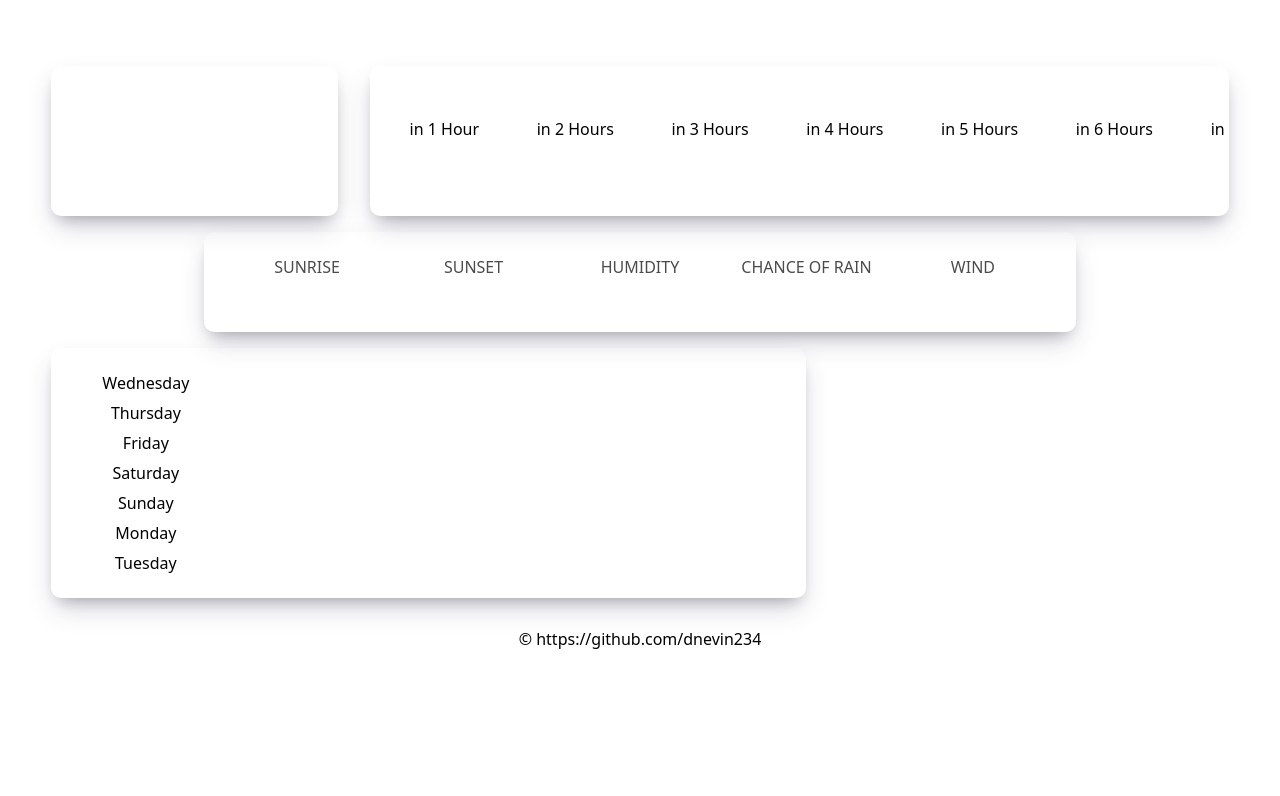
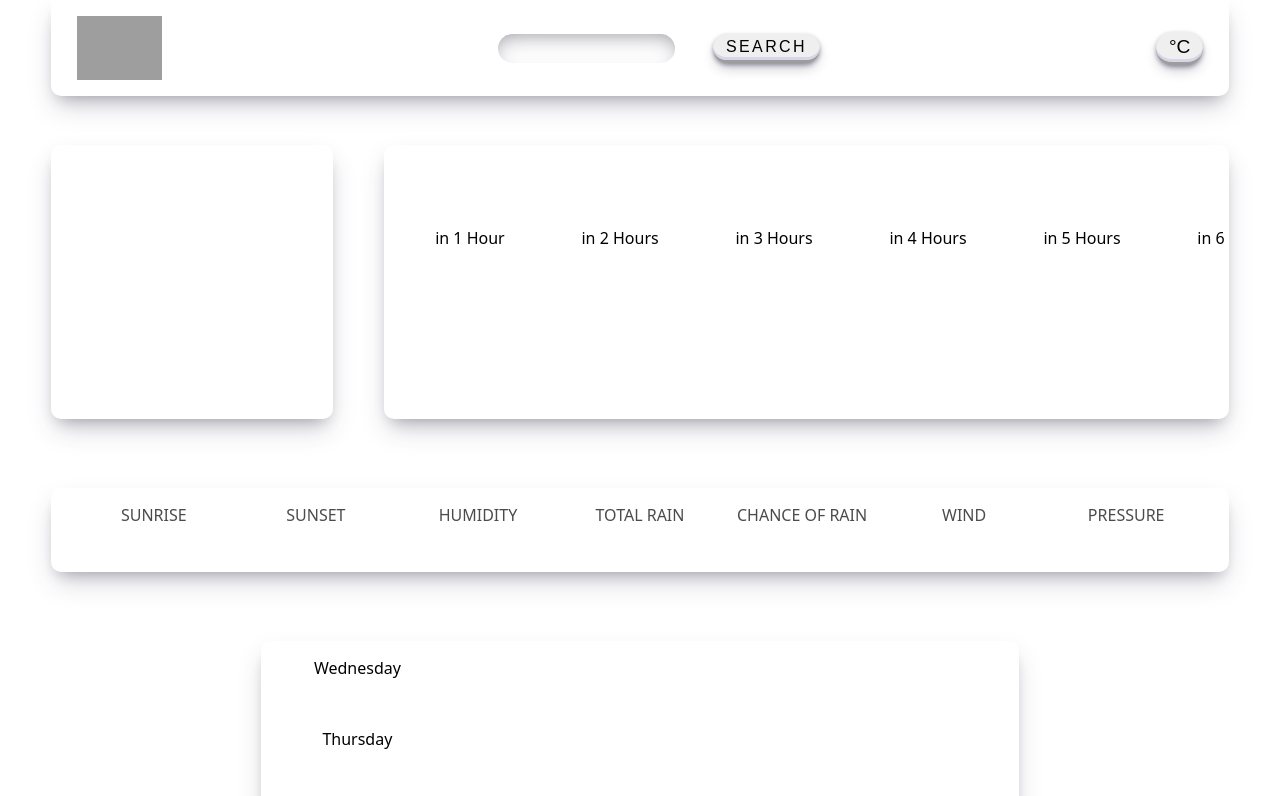
Before and after one commit to danielNevin/Odin-Weather-App, a website built with webpack: page dist/index.html in a window 1280 px wide. Shown: the top 796 px of the page. Built offline with nearby package versions, Linux system fonts and the light colour scheme; no server answers; grey boxes are pictures that could not be loaded.

Commit message:
Added Search Bar and Further Styling
- Added Search Bar so user can search for another location
- Added Celsius/Farenheit toggle (does not work)
-  Added further styling fixes

```diff
--- a/src/index.js
+++ b/src/index.js
@@ -1,4 +1,4 @@
-import { set, wrap } from "lodash";
+import { head, set, wrap } from "lodash";
 import { moment } from "moment-es6";
 import './style.css';
 
@@ -46,9 +46,7 @@ async function userLocationWeatherData(position) {
   return data;
 }
 
-async function deafultValueWeatherData() {
-  alert('This service requires location data; Loading Default Values');
-  let City = 'London';
+async function weatherDataFetch(City) {
   const response1 = await fetch('http://api.openweathermap.org/geo/1.0/direct?q=' + City + '&limit=5&appid=' + apiKey, { mode: 'cors' });
   const geoData = await response1.json();
   const response2 = await fetch('https://api.openweathermap.org/data/3.0/onecall?lat=' + geoData[0].lat + '&lon=' + geoData[0].lon + '&appid=eae1491e89f960425a0971c74103081f', { mode: 'cors' });
@@ -56,12 +54,16 @@ async function deafultValueWeatherData() {
   return data;
 }
 
-function weatherData() {
+function renderWeatherDivs() {
+  drawHeader()
   drawWeatherNow();
   drawWeatherNext24Hours();
   drawExtraInfo();
   drawWeekWeather();
   drawFooter();
+}
+
+function weatherData() {
   if (navigator.geolocation) {
     navigator.geolocation.getCurrentPosition(async(position) => {
       weatherData = await userLocationWeatherData(position);
@@ -69,12 +71,50 @@ function weatherData() {
       injectData(weatherData);
     },
     async(err) => {
-      weatherData = await deafultValueWeatherData();
+      weatherData = await weatherDataFetch('Palmerston North');
       injectData(weatherData);
     })
   } else {
     alert('Geolocation is not supported by your browser')
   }
+}
+
+function drawHeader() {
+  let container = document.getElementById('header');
+
+  let wrapper = document.createElement('div');
+  wrapper.setAttribute('id', 'headerWrapper');
+
+  let headerLogo = document.createElement('img');
+  headerLogo.src = 'https://seeklogo.com/images/O/openweather-logo-3CE20F48B5-seeklogo.com.png';
+  headerLogo.setAttribute('id', 'headerLogo');
+  wrapper.appendChild(headerLogo);
+
+  let headerInputDiv = document.createElement('div');
+  headerInputDiv.setAttribute('id', 'headerInputDiv');
+  wrapper.appendChild(headerInputDiv);
+
+  let headerInputBox = document.createElement('input');
+  headerInputBox.setAttribute('id', 'headerInputBox');
+  headerInputDiv.appendChild(headerInputBox);
+
+  let headerInputSubmit = document.createElement('button');
+  headerInputSubmit.setAttribute('id', 'headerInputSubmit');
+  headerInputSubmit.innerHTML = 'SEARCH'
+  headerInputSubmit.onclick = async function() {
+    let City = document.getElementById('headerInputBox').value;
+    document.getElementById('headerInputBox').value = '';
+    let weatherData = await weatherDataFetch(City);
+    injectData(weatherData);
+  }
+  headerInputDiv.appendChild(headerInputSubmit);
+
+  let headerUnitButton = document.createElement('button');
+  headerUnitButton.setAttribute('id', 'headerUnitButton');
+  headerUnitButton.innerHTML = '&#176;C'
+  wrapper.appendChild(headerUnitButton);
+
+  container.appendChild(wrapper);
 }
 
 function drawWeatherNow() {
@@ -170,6 +210,11 @@ function drawExtraInfo() {
   humidityDivTitle.innerHTML = 'HUMIDITY';
   wrapper.appendChild(humidityDivTitle);
 
+  let precipitationDivTitle = document.createElement('div');
+  precipitationDivTitle.classList.add('weather-extra-info-subcontainer-title');
+  precipitationDivTitle.innerHTML = 'TOTAL RAIN';
+  wrapper.appendChild(precipitationDivTitle);
+
   let chanceOfRainDivTitle = document.createElement('div');
   chanceOfRainDivTitle.classList.add('weather-extra-info-subcontainer-title');
   chanceOfRainDivTitle.innerHTML = 'CHANCE OF RAIN';
@@ -179,6 +224,11 @@ function drawExtraInfo() {
   windDivTitle.classList.add('weather-extra-info-subcontainer-title');
   windDivTitle.innerHTML = 'WIND';
   wrapper.appendChild(windDivTitle);
+
+  let pressureDivTitle = document.createElement('div');
+  pressureDivTitle.classList.add('weather-extra-info-subcontainer-title');
+  pressureDivTitle.innerHTML = 'PRESSURE';
+  wrapper.appendChild(pressureDivTitle);
 
   let sunriseDiv = document.createElement('div');
   sunriseDiv.setAttribute('id', 'weatherExtraInfoSunrise');
@@ -195,6 +245,11 @@ function drawExtraInfo() {
   humidityDiv.classList.add('weather-extra-info-subcontainer');
   wrapper.appendChild(humidityDiv);
 
+  let precipitationDiv = document.createElement('div');
+  precipitationDiv.setAttribute('id', 'weatherExtraInfoPrecipitation');
+  precipitationDiv.classList.add('weather-extra-info-subcontainer');
+  wrapper.appendChild(precipitationDiv);
+
   let chanceOfRainDiv = document.createElement('div');
   chanceOfRainDiv.setAttribute('id', 'weatherExtraInfoRain');
   chanceOfRainDiv.classList.add('weather-extra-info-subcontainer');
@@ -204,6 +259,11 @@ function drawExtraInfo() {
   windDiv.setAttribute('id', 'weatherExtraInfoWind');
   windDiv.classList.add('weather-extra-info-subcontainer');
   wrapper.appendChild(windDiv);
+
+  let pressureDiv = document.createElement('div');
+  pressureDiv.setAttribute('id', 'weatherExtraInfoPressure');
+  pressureDiv.classList.add('weather-extra-info-subcontainer');
+  wrapper.appendChild(pressureDiv);
 
   container.appendChild(wrapper);
 
@@ -222,15 +282,15 @@ function drawWeekWeather() {
   iconContainer.classList.add('weather-week-info-container');
   container.appendChild(iconContainer);
 
+  let humidityContainer = document.createElement('div')
+  humidityContainer.setAttribute('id', 'humidityContainer');
+  humidityContainer.classList.add('weather-week-info-container');
+  container.appendChild(humidityContainer);
+
   let rainContainer = document.createElement('div')
   rainContainer.setAttribute('id', 'rainContainer');
   rainContainer.classList.add('weather-week-info-container');
   container.appendChild(rainContainer);
-
-  let humidityContainer = document.createElement('div')
-  humidityContainer.setAttribute('id', 'humidityContainer');
-  humidityContainer.classList.add('weather-week-info-container');
-  container.appendChild(humidityContainer);
 
   let tempContainer = document.createElement('div')
   tempContainer.setAttribute('id', 'tempContainer');
@@ -283,6 +343,7 @@ function drawFooter() {
 }
 
 initializeBaseDivs();
+renderWeatherDivs()
 document.addEventListener("DOMContentLoaded", dataFetch, false);
 
 async function dataFetch() {
@@ -331,11 +392,17 @@ function injectData(weatherData) {
   let humidityDiv = document.getElementById('weatherExtraInfoHumidity');
   humidityDiv.innerHTML = (weatherData.current.humidity + '%');
 
+  let precipitationDiv = document.getElementById('weatherExtraInfoPrecipitation');
+  precipitationDiv.innerHTML = (Math.round(weatherData.daily[0].rain) + 'mm');
+
   let chanceOfRainDiv = document.getElementById('weatherExtraInfoRain');
   chanceOfRainDiv.innerHTML = Math.round(weatherData.hourly[0].pop * 100) + '%';
 
   let windDiv = document.getElementById('weatherExtraInfoWind');
   windDiv.innerHTML = (Math.round(weatherData.current.wind_speed * 3.6) + ' km/h '+ parseWindDeg(weatherData.current.wind_deg));
+
+  let pressureDiv = document.getElementById('weatherExtraInfoPressure');
+  pressureDiv.innerHTML = (Math.round(weatherData.current.pressure) + ' hPa');
 
   /* Rest of the Week Weather Data */
   for (let i = 1; i < 8; i++) {
@@ -349,6 +416,6 @@ function injectData(weatherData) {
     humidity.innerHTML = Math.round(weatherData.daily[i].humidity) + '%';
 
     let temp = document.getElementById('weatherWeekTemp-' + i);
-    temp.innerHTML = ('H: ' + Math.round(weatherData.daily[i].temp.max -273.15) + '&#176;' + ' L: ' + Math.round(weatherData.daily[i].temp.min -273.15) + '&#176;');
+    temp.innerHTML = ('H: ' + Math.round(weatherData.daily[i].temp.max -273.15) + '&#176;' + '   L: ' + Math.round(weatherData.daily[i].temp.min -273.15) + '&#176;');
   }
 }
--- a/src/style.css
+++ b/src/style.css
@@ -1,31 +1,108 @@
 body {
   margin: 0 4vw 0 4vw;
+}
+
+img {
+  height: 4em;
 }
 
 #content {
   display: grid;
   height: 100%;
-  grid-template-rows: 1fr 3fr 2fr 5fr 1fr;
-  gap: 2vh;
+  grid-template-rows: 1fr 2fr 1.5fr 3.5fr 0.5fr;
+  gap: 1vh;
   font-family: system-ui, -apple-system, BlinkMacSystemFont, 'Segoe UI', Roboto, Oxygen, Ubuntu, Cantarell, 'Open Sans', 'Helvetica Neue', sans-serif;
   font-size: 16px;
+  justify-items: center;
+}
+#header {
+  width: 100%;
 }
 
-#header {
+#headerWrapper {
+  width: auto;
+  display: flex;
+  flex-direction: row;
+  align-items: center;
+  justify-content: space-between;
+  border-bottom-right-radius: 10px;
+  border-bottom-left-radius: 10px;
+  padding: 2vh 2vw 2vh 2vw;
+  box-shadow: rgba(50, 50, 93, 0.25) 0px 13px 27px -5px, rgba(0, 0, 0, 0.3) 0px 8px 16px -8px;
+}
 
+#headerInputDiv {
+  display: flex;
+  gap: 3vw;
+}
+
+#headerInputBox {
+  width: 12vw;
+  border: 0;
+  border-radius: 50px;
+  padding: 0.5vh 1vw 0.5vh 1vw;
+  font-size: 1em;
+  letter-spacing: 0.05em;
+  box-shadow: rgba(50, 50, 93, 0.25) 0px 10px 30px -12px inset, rgba(0, 0, 0, 0.3) 0px 9px 18px -9px inset;
+  padding-right: 10px;
+}
+
+#headerInputSubmit {
+  border-top: 0;
+  border-left: 0;
+  border-right: 0;
+  border-bottom: 3px solid rgb(157, 157, 157);
+  border-radius: 50px;
+  padding: 0.5vh 1vw 0.5vh 1vw;
+  font-size: 1em;
+  font-weight: 500;
+  letter-spacing: 0.15em;
+  box-shadow: rgba(45, 35, 66, 0.4) 0 2px 4px,rgba(45, 35, 66, 0.3) 0 7px 13px -3px,#D6D6E7 0 -3px 0 inset;
+}
+
+#headerUnitButton {
+  display: flex;
+  align-items: center;
+  justify-content: center;
+  padding: 0.5vh 1vw 0.5vh 1vw;
+  font-size: 1.2em;
+  border-top: 0;
+  border-left: 0;
+  border-right: 0;
+  border-bottom: 3px solid rgb(157, 157, 157);
+  border-radius: 20px;
+  box-shadow: rgba(45, 35, 66, 0.4) 0 2px 4px,rgba(45, 35, 66, 0.3) 0 7px 13px -3px,#D6D6E7 0 -3px 0 inset;
+}
+
+button:focus {
+  transition: 0.1s;
+  box-shadow: #D6D6E7 0 0 0 1.5px inset, rgba(45, 35, 66, 0.4) 0 2px 4px, rgba(45, 35, 66, 0.3) 0 7px 13px -3px, #D6D6E7 0 -3px 0 inset;
+}
+
+button:hover {
+  transition: 0.1s;
+  box-shadow: rgba(45, 35, 66, 0.4) 0 4px 8px, rgba(45, 35, 66, 0.3) 0 7px 13px -3px, #D6D6E7 0 -3px 0 inset;
+  transform: translateY(-2px);
+}
+
+button:active {
+  transition: 0.1s;
+  box-shadow: #D6D6E7 0 3px 7px inset;
+  transform: translateY(2px);
 }
 
 #weatherToday {
   display: grid;
   grid-template-columns: 1fr 3fr;
-  gap: 4vh;
+  gap: 4vw;
 }
 
 #weatherNow {
   display: flex;
   flex-direction: column;
-  padding: 3vh;
+  padding: 2vh 2vw 2vh 2vw;
   gap: 1vh;
+  font-size: 1em;
   align-items: center;
   justify-content: center;
   border-radius: 10px;
@@ -41,7 +118,7 @@ body {
   flex-direction: row;
   overflow-y: hidden;
   overflow-x: scroll;
-  padding: 3vh;
+  padding: 2vh 2vw 2vh 2vw;
   gap: 2vw;
   align-items: center;
   border-radius: 10px;
@@ -53,7 +130,7 @@ body {
   flex-direction: column;
   align-items: center;
   justify-content: center;
-  padding: 2vh;
+  padding: 2vh 2vw 2vh 2vw;
   gap: 1vh;
 }
 
@@ -64,8 +141,12 @@ body {
   width: fit-content;
 }
 
-.three-hour-container-rain {
+.three-hour-container-rain, #weatherExtraInfoRain , #rainContainer {
   color: rgb(60, 134, 204);
+}
+
+#weatherExtraInfoPrecipitation {
+  color: rgb(1, 28, 108);
 }
 
 #extraInfo {
@@ -76,13 +157,13 @@ body {
 }
 
 #weatherExtraInfoWrapper {
-  width: 70%;
+  width: 100%;
   display: grid;
-  grid-template-columns: repeat(5, 1fr);
+  grid-template-columns: repeat(7, 1fr);
   grid-template-rows: repeat(2, 1fr);
   align-items: center;
   justify-content: space-between;
-  padding: 3vh;
+  padding: 2vh 2vw 2vh 2vw;
   gap: 1vh;
   border-radius: 10px;
   box-shadow: rgba(50, 50, 93, 0.25) 0px 13px 27px -5px, rgba(0, 0, 0, 0.3) 0px 8px 16px -8px;
@@ -103,11 +184,15 @@ body {
   font-size: 1.2em;
 }
 
+#weatherExtraInfoHumidity, #humidityContainer {
+  color: rgb(255, 163, 51);
+}
+
 #weatherWeek {
   width: 60%;
   display: grid;
   grid-template-columns: repeat(5, 1fr);
-  padding: 3vh;
+  padding: 2vh 2vw 2vh 2vw;
   align-items: center;
   justify-items: center;
   border-radius: 10px;
```
